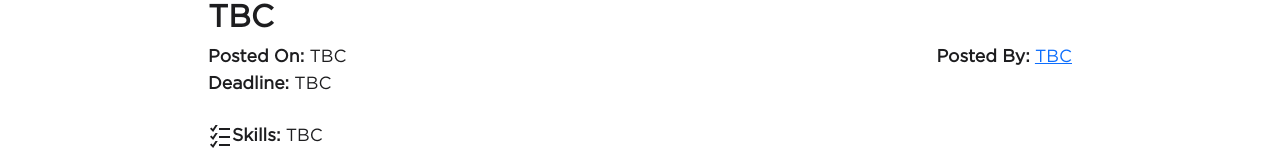
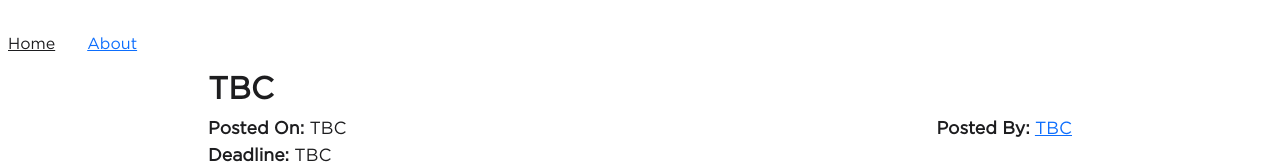
Before and after one commit to xavierkoo/skill-based-role-portal, a Vue app in the folder client/: page / in a window 1280 px wide. Shown: the top 164 px of the page. Built offline with nearby package versions, Linux system fonts and the light colour scheme.

Commit message:
A2SG-27 chore: uncomment router link

```diff
--- a/client/src/App.vue
+++ b/client/src/App.vue
@@ -6,10 +6,10 @@ import RoleDetails from './components/RoleDetails.vue'
 <template>
   <header>
     <div class="wrapper d-flex justify-content-center w-100">
-      <!-- <nav>
+      <nav>
         <RouterLink to="/">Home</RouterLink>
         <RouterLink to="/about">About</RouterLink>
-      </nav> -->
+      </nav>
       <RoleDetails />
     </div>
   </header>
```
